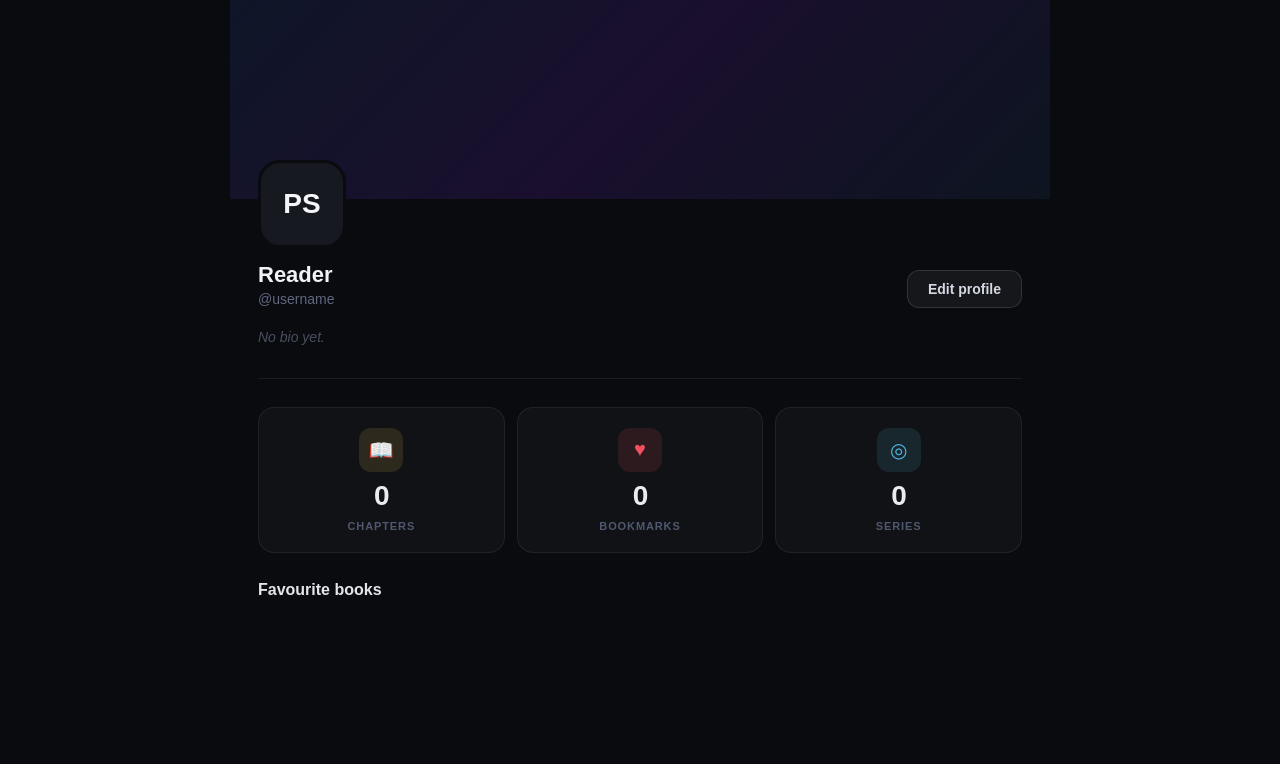
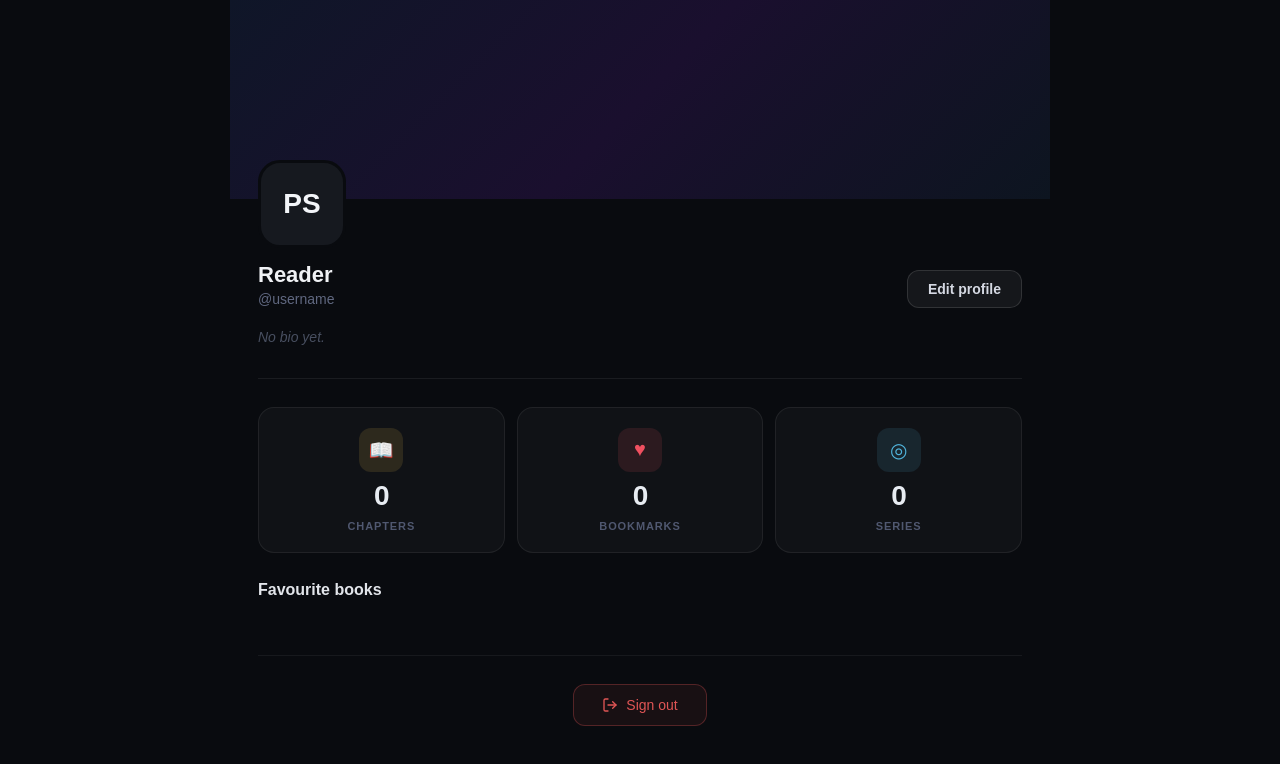
Before and after one commit to InigoTWSA/PageSync, a website: page profile.html in a window 1280 px wide. Shown: the part 78-842 px from the top of the page. Before the commit the page ends 813 px from the top, so only its background shows below. Drawn offline with Linux system fonts and the light colour scheme; no server answers.

Commit message:
feat(profile): add sign out button at bottom of profile page

```diff
--- a/profile.html
+++ b/profile.html
@@ -699,6 +699,38 @@
         /* hidden file inputs */
         #avatar-file-input,
         #banner-file-input { display: none; }
+        /* ── Logout ─────────────────────────────────────────────── */
+        .logout-row {
+            margin-top: 40px;
+            padding-top: 28px;
+            border-top: 1px solid rgba(255,255,255,0.06);
+            display: flex;
+            justify-content: center;
+            padding-bottom: 12px;
+        }
+
+        .logout-btn {
+            display: inline-flex;
+            align-items: center;
+            gap: 8px;
+            padding: 12px 28px;
+            border-radius: 12px;
+            border: 1px solid rgba(224,85,85,0.3);
+            background: rgba(224,85,85,0.07);
+            color: #e05555;
+            font-family: inherit;
+            font-size: 14px;
+            font-weight: 500;
+            cursor: pointer;
+            transition: background 0.15s, border-color 0.15s, transform 0.15s;
+        }
+
+        .logout-btn:hover {
+            background: rgba(224,85,85,0.14);
+            border-color: rgba(224,85,85,0.55);
+            transform: translateY(-1px);
+        }
+
     </style>
 </head>
 <body class="dashboard">
@@ -795,6 +827,14 @@
                 <!-- 5 slots, filled by JS -->
             </div>
 
+            <!-- Logout -->
+            <div class="logout-row">
+                <button class="logout-btn" id="logout-btn">
+                    <svg xmlns="http://www.w3.org/2000/svg" width="16" height="16" viewBox="0 0 24 24" fill="none" stroke="currentColor" stroke-width="2" stroke-linecap="round" stroke-linejoin="round"><path d="M9 21H5a2 2 0 0 1-2-2V5a2 2 0 0 1 2-2h4"/><polyline points="16 17 21 12 16 7"/><line x1="21" y1="12" x2="9" y2="12"/></svg>
+                    Sign out
+                </button>
+            </div>
+
         </div>
     </div>
 
@@ -820,7 +860,7 @@
     <div class="toast" id="toast"></div>
 
     <script type="module">
-        import { onAuthStateChange, db } from './firebase.js';
+        import { onAuthStateChange, db, signOutUser } from './firebase.js';
         import { clientSearch } from './search-client.js';
         import {
             collection, getDocs, query, doc, getDoc, setDoc
@@ -1202,6 +1242,11 @@
             clearTimeout(toastTimer);
             toastTimer = setTimeout(() => toastEl.classList.remove('show'), 2600);
         }
+        /* ── Logout ─────────────────────────────────────────────── */
+        document.getElementById('logout-btn').addEventListener('click', async () => {
+            await signOutUser();
+            window.location.href = 'login.html';
+        });
     </script>
 </body>
 </html>
```
